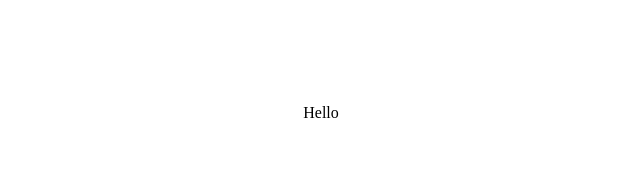
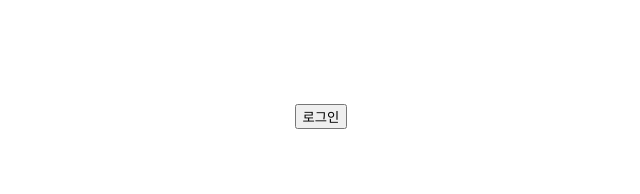
Before and after one commit to dev-Dive/StudyLog, a Next.js app in the folder front/: page / in a window 1280 px wide. Shown: the top 194 px of the page, without its empty margins (319-959 px from the left). Built offline with nearby package versions, Linux system fonts and the light colour scheme; a web font is replaced by a local one.

Commit message:
feat: 로그인 및 회원가입 구현(url)
SL-167

```diff
--- a/front/app/page.tsx
+++ b/front/app/page.tsx
@@ -1,6 +1,11 @@
 import Image from 'next/image'
 import styles from './page.module.css'
+import Main from '@/components/Main/Main'
 
 export default function Home() {
-  return <main className={styles.main}>Hello</main>
+  return (
+    <main className={styles.main}>
+      <Main />
+    </main>
+  )
 }
--- /dev/null
+++ b/front/components/Main/Main.tsx
@@ -0,0 +1,44 @@
+'use client'
+
+import useModal from '@/hooks/useModal'
+import Modal from './Auth/Modal'
+import { createPortal } from 'react-dom'
+import { useRouter, useSearchParams } from 'next/navigation'
+import { useEffect, useState } from 'react'
+import { isValidLink } from '@/api/Main/isValidLink'
+
+export default function Main() {
+  const params = useSearchParams()
+  const router = useRouter()
+  const [modal, setModalHandler, portalElement] = useModal()
+  const [isUserLoggedIn, setIsUserLoggedIn] = useState(false)
+
+  const token = params.get('token') || ''
+  const authType = params.get('type') || ''
+
+  useEffect(() => {
+    if (token !== '' && authType !== '') {
+      isValidLink(token, authType)
+      router.replace('/')
+      // setIsUserLoggedIn(true)
+      // 사용자가 처음에 페이지에 들어왔을 때 localStorage에 accessToken이 있으면 유효한 토큰인지 확인하고 로그인 상태을 시켜준다.
+    }
+  }, [])
+
+  const openModal = () => {
+    setModalHandler()
+  }
+
+  return (
+    <>
+      {modal && portalElement
+        ? createPortal(
+            <Modal setModalHandler={setModalHandler} />,
+            portalElement,
+          )
+        : null}
+      {/* {isUserLoggedIn && <button onClick={openModal}>로그인</button>*/}
+      <button onClick={openModal}>로그인</button>
+    </>
+  )
+}
--- a/front/next.config.js
+++ b/front/next.config.js
@@ -1,4 +1,19 @@
 /** @type {import('next').NextConfig} */
-const nextConfig = {}
+const nextConfig = {
+  async redirects() {
+    return [
+      {
+        source: '/login',
+        destination: '/?type=login',
+        permanent: false,
+      },
+      {
+        source: '/register',
+        destination: '/?type=register',
+        permanent: false,
+      },
+    ]
+  },
+}
 
 module.exports = nextConfig
--- /dev/null
+++ b/front/utils/validation.ts
@@ -0,0 +1,5 @@
+export const isValidEmail = (email: string) => {
+  const emailRegex = /^[a-zA-Z0-9._-]+@[a-zA-Z0-9.-]+\.[a-zA-Z]{2,6}$/
+
+  return emailRegex.test(email)
+}
```
